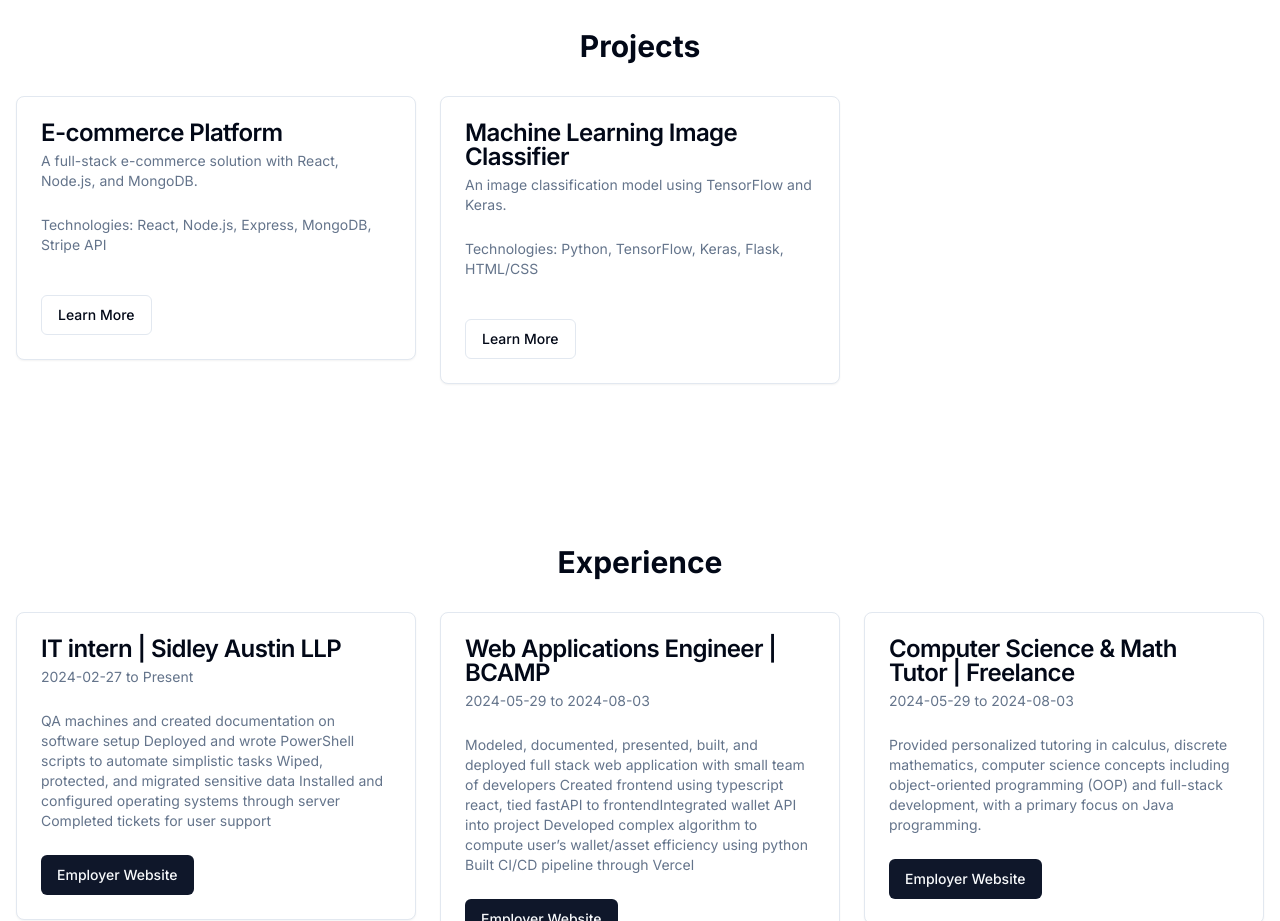
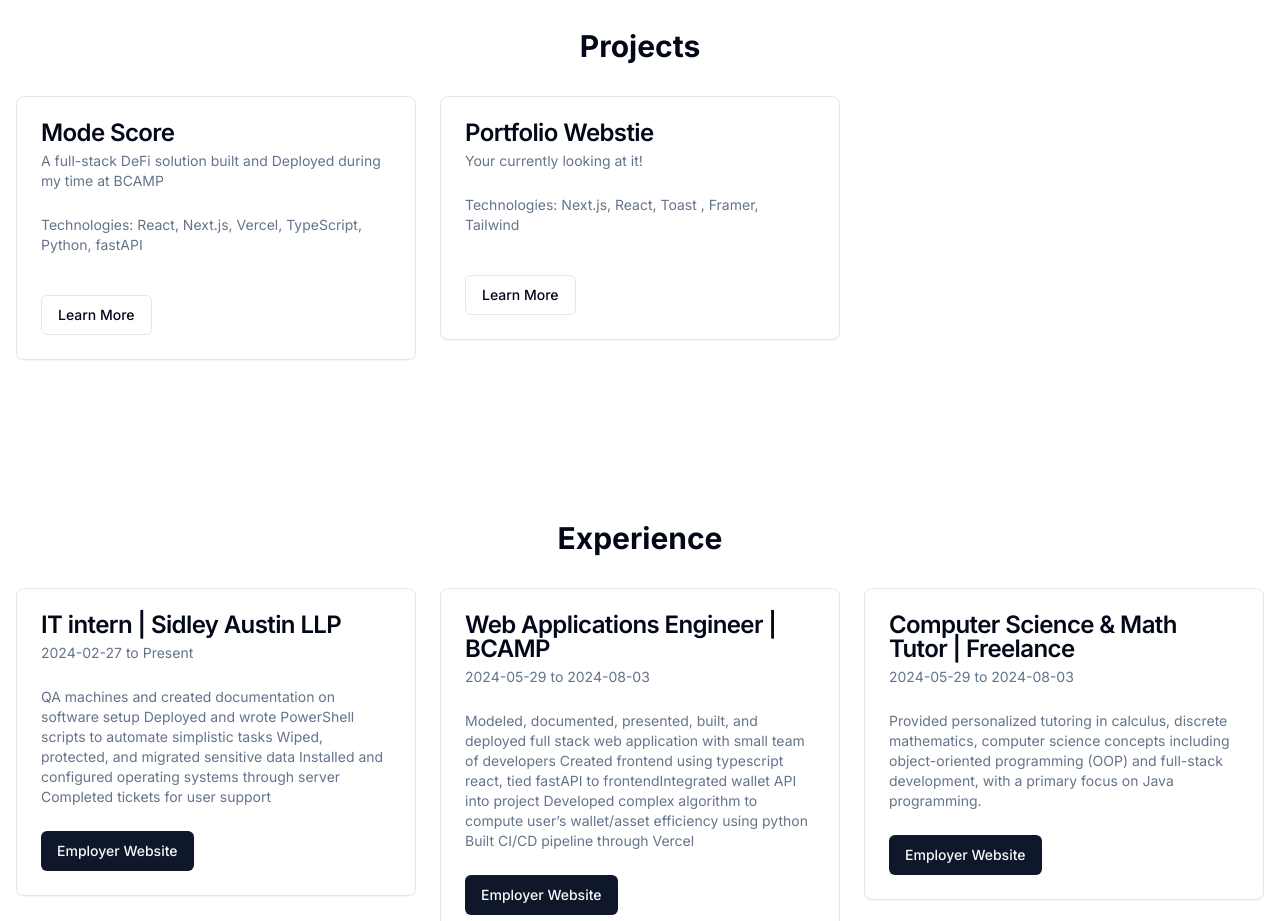
Before and after one commit to ethancala/PersonalWebsite, a Next.js app: page / in a window 1280 px wide. Shown: the part 1060-1981 px from the top of the page. Built offline with nearby package versions, Linux system fonts and the light colour scheme.

Commit message:
updated read me, added personal projects

```diff
--- a/app/components/Projects.tsx
+++ b/app/components/Projects.tsx
@@ -8,20 +8,21 @@ import { Dialog, DialogContent, DialogDescription, DialogHeader, DialogTitle, Di
 
 const projects = [
   {
-    title: "E-commerce Platform",
-    description: "A full-stack e-commerce solution with React, Node.js, and MongoDB.",
-    details: "This project implements user authentication, product management, shopping cart functionality, and secure payment processing using Stripe.",
-    technologies: ["React", "Node.js", "Express", "MongoDB", "Stripe API"],
-    github: "https://github.com/yourusername/ecommerce-platform",
-    demo: "https://ecommerce-platform-demo.vercel.app"
+    title: "Mode Score",
+    description: "A full-stack DeFi solution built and Deployed during my time at BCAMP",
+    details: "Mode Score is a dApp that evaluates and optimizes your digital assets across multiple ecosystems with a capital efficiency score, and a user-friendly interface. It integrates wallets, recommends opportunities, and is especially helpful for newcomers to DeFi.",
+    technologies: ["React", "Next.js", "Vercel", "TypeScript", "Python", "fastAPI"],
+    github: "https://github.com/0xBcamp/mode-score-frontend",
+    demo: "https://mode-score-app.vercel.app/"
   },
   {
-    title: "Machine Learning Image Classifier",
-    description: "An image classification model using TensorFlow and Keras.",
-    details: "This project uses transfer learning on a pre-trained CNN to classify images into 10 different categories. It includes data preprocessing, model training, and a web interface for easy use.",
-    technologies: ["Python", "TensorFlow", "Keras", "Flask", "HTML/CSS"],
-    github: "https://github.com/yourusername/ml-image-classifier",
-    demo: "https://ml-image-classifier-demo.herokuapp.com"
+    title: "Portfolio Webstie",
+    description: "Your currently looking at it!",
+    details: "A collection of my professional work, including projects, achievements, and skills.",
+    technologies: ["Next.js", "React", "Toast ", "Framer", "Tailwind"],
+    github: "https://github.com/ethancala/PersonalWebsite",
+    //TODO: change this to deployment URL
+    demo: "http://localhost:3000/"
   },
   // Add more projects as needed
 ]
```
Also changed, not shown: 1 other file (tests, documents, lock files or other folders).
